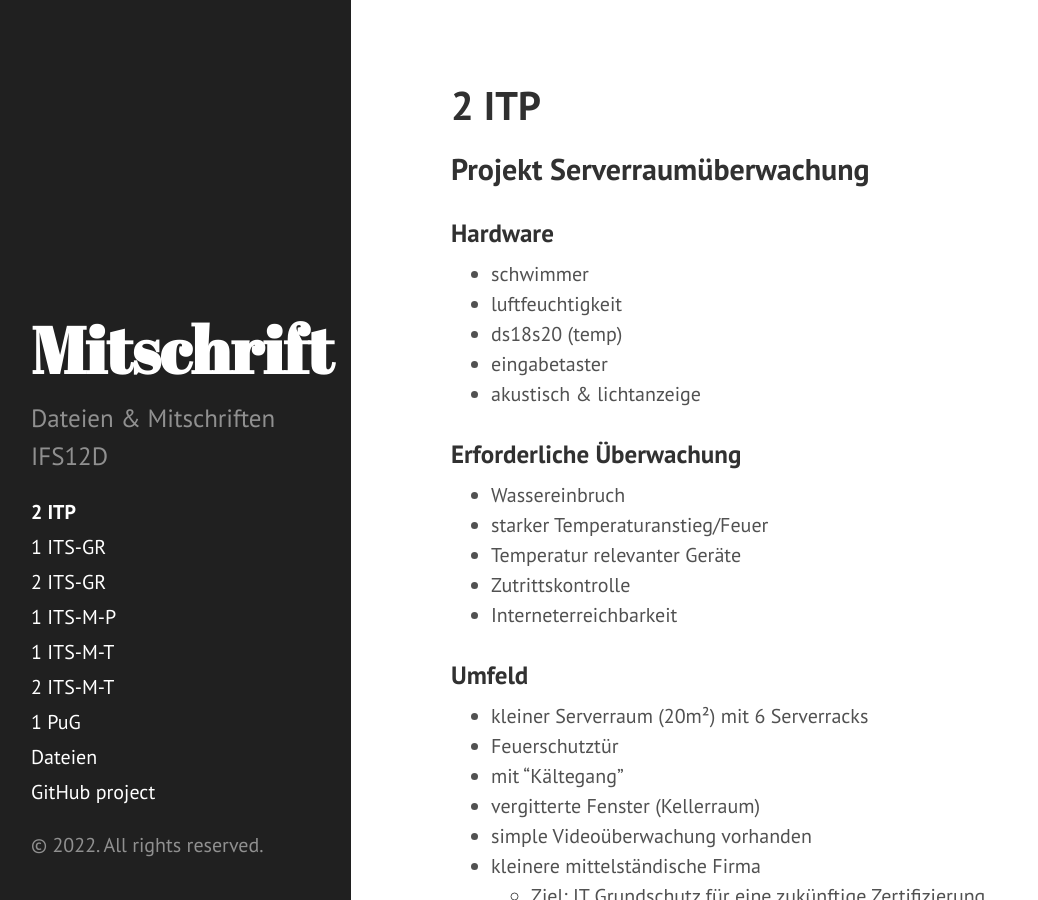
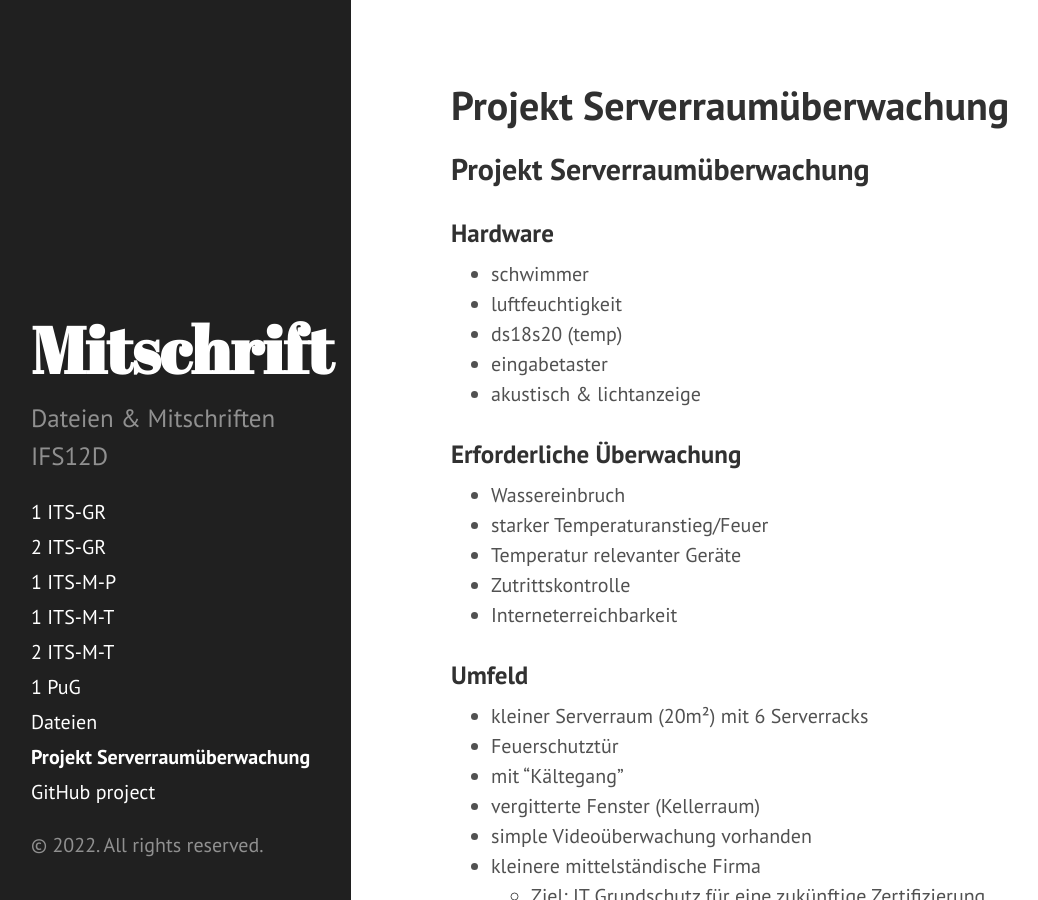
Before and after one commit to Semoxea/semoxea.github.io, a Jekyll site: the page built from data/entries/ITP/ITP-Block2.md, in a window 1280 px wide and 900 px high. Shown: the whole window, without its empty margins (9-1047 px from the left). Built offline with Jekyll 4.4.1, drawn with Linux system fonts in a browser that asks for light colours; our own code applies the rules of GitHub Pages for plain Markdown files; Markdown is read by kramdown in place of the engine named in the settings.

Commit message:
small change

```diff
--- a/data/entries/ITP/ITP-Block2.md
+++ b/data/entries/ITP/ITP-Block2.md
@@ -1,8 +1,3 @@
----
-layout: page
-title: 2 ITP
----
-
 ## Projekt Serverraumüberwachung
 
 ### Hardware
```
